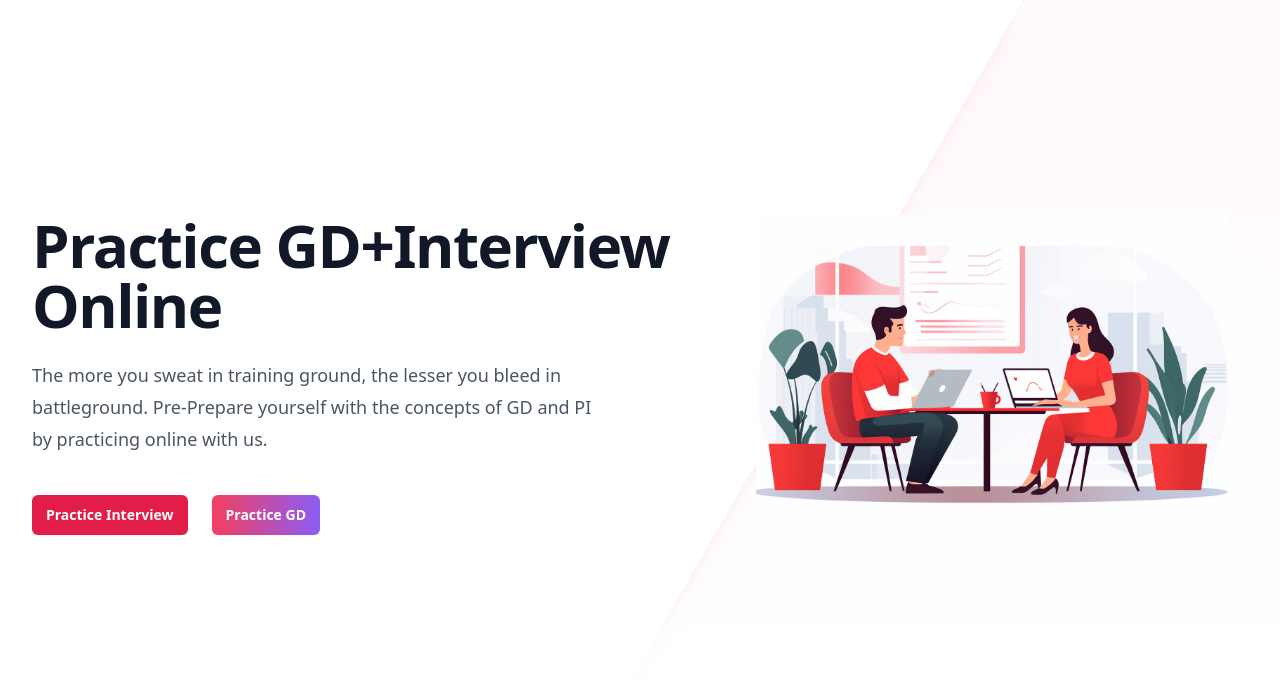
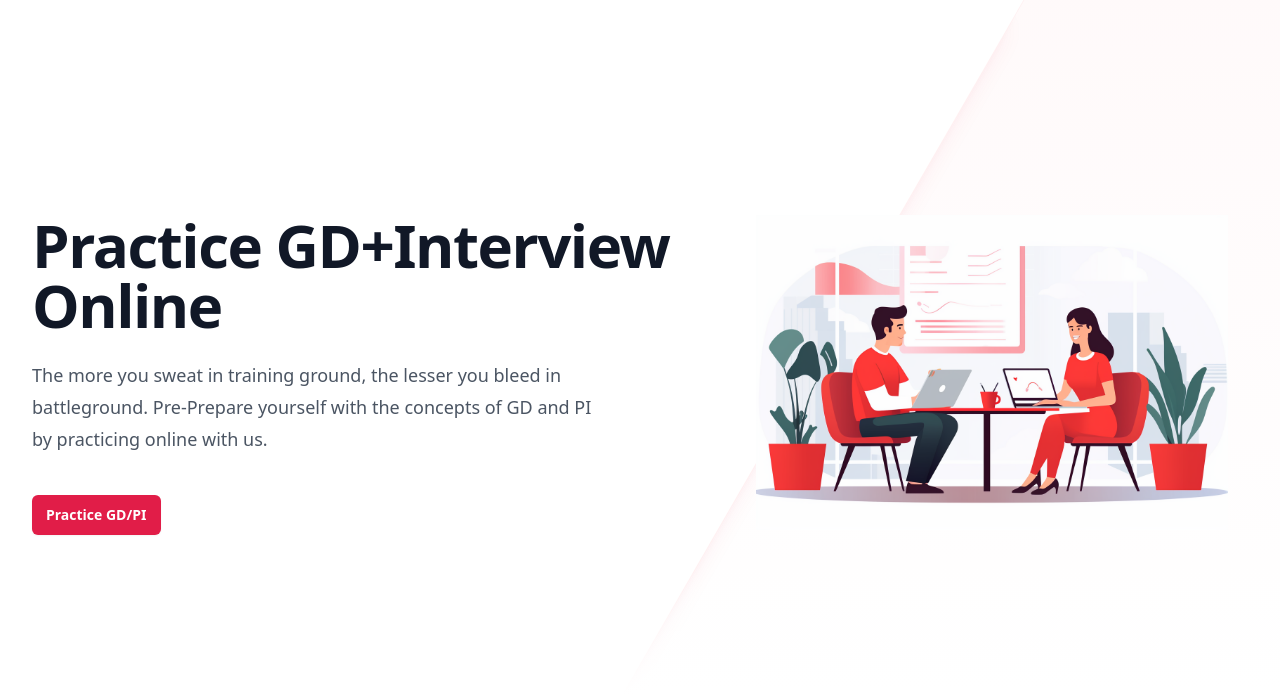
Before and after one commit to sourabhsinha396/groupdiscussion.co, a Django app: page / in a window 1280 px wide. Shown: the part 59-755 px from the top of the page. Run offline with Django 4.2, Linux system fonts and the light colour scheme; data comes from the database, SQL or seed files in the repository; some libraries are stand-ins or nearby versions.

Commit message:
remove branding of swabhyaas

```diff
--- a/templates/common/snippets/hero.html
+++ b/templates/common/snippets/hero.html
@@ -9,8 +9,7 @@
           <div class="mt-6 max-w-xl lg:mt-0 xl:col-end-1 xl:row-start-1">
             <p class="text-lg leading-8 text-gray-600">The more you sweat in training ground, the lesser you bleed in battleground. Pre-Prepare yourself with the concepts of GD and PI by practicing online with us.</p>
             <div class="mt-10 flex items-center gap-x-6">
-              <a href="{% url 'groupdiscussions:list_group_discussions' %}" class="rounded-md bg-rose-600 px-3.5 py-2.5 text-sm font-semibold text-white shadow-sm hover:bg-rose-500 focus-visible:outline focus-visible:outline-2 focus-visible:outline-offset-2 focus-visible:outline-rose-600">Practice Interview</a>
-              <a href="https://swabhyaas.com/?utm_source=mockinterview&utm_medium=hero&referer=sourabh" target="_blank" class="rounded-md bg-gradient-to-r from-rose-500 to-violet-500 px-3.5 py-2.5 text-sm font-semibold text-white shadow-sm hover:bg-rose-500 focus-visible:outline focus-visible:outline-2 focus-visible:outline-offset-2 focus-visible:outline-rose-600">Practice GD</a>
+              <a href="{% url 'groupdiscussions:list_group_discussions' %}" class="rounded-md bg-rose-600 px-3.5 py-2.5 text-sm font-semibold text-white shadow-sm hover:bg-rose-500 focus-visible:outline focus-visible:outline-2 focus-visible:outline-offset-2 focus-visible:outline-rose-600">Practice GD/PI</a>
               <!-- <a href="{% url 'blogs:blog_list' %}" class="text-sm font-semibold leading-6 text-gray-900">Interview Topics <span aria-hidden="true" class="text-rose-500">→</span></a> -->
             </div>
           </div>
--- a/templates/groupdiscussions/gd_list.html
+++ b/templates/groupdiscussions/gd_list.html
@@ -12,7 +12,7 @@
   >
     <input
       class="rounded-l-lg p-4 border-t border-b text-gray-700 border-gray-200 bg-gray-100"
-      placeholder="Search Interview"
+      placeholder="Search GD/PI"
       name="interview"
       id="search"
       type="text"
@@ -23,7 +23,7 @@
       Search
     </button>
   </form>
-  <a
+  <!-- <a
     href="https://swabhyaas.com/?utm_source=mockinterview&utm_medium=interview_list&referer=sourabh"
     target="_blank"
     class="lg:ml-0"
@@ -33,7 +33,7 @@
     >
       Practice GD
     </button>
-  </a>
+  </a> -->
 </div>
 
 <div class="flex flex-wrap px-5 mt-16">
```
